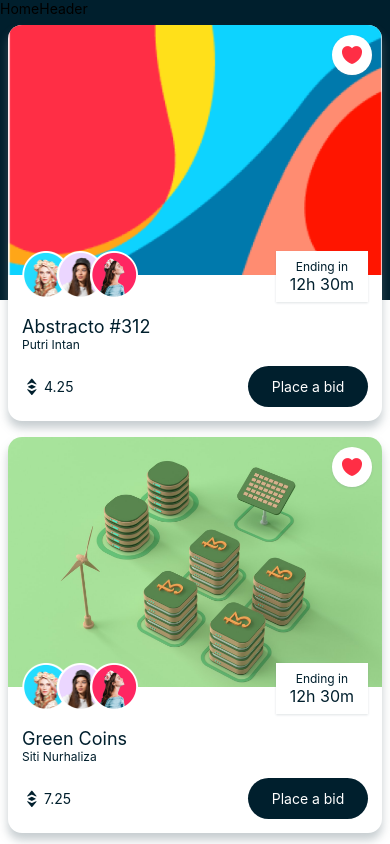
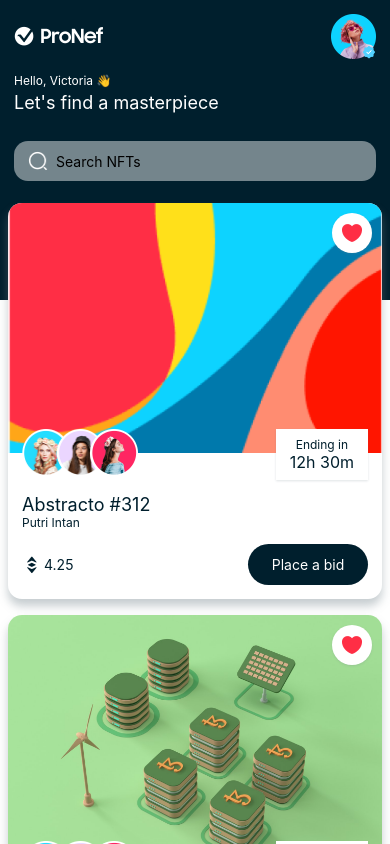
Before and after one commit to robertgarofalo/nft-market-app, a React Native app: screen /Home in a window 390 px wide. Shown: the top 844 px of the page. Built offline with nearby package versions, Linux system fonts and the light colour scheme.

Commit message:
add home header UI and functionality

```diff
--- a/components/HomeHeader.js
+++ b/components/HomeHeader.js
@@ -1,8 +1,71 @@
-import { View, Text } from 'react-native'
-const HomeHeader = () => {
+import { View, Text, Image, TextInput } from 'react-native'
+
+import { COLORS, FONTS, SIZES, assets } from '../constants'
+
+const HomeHeader = ({ onSearch }) => {
   return (
-    <View>
-      <Text>HomeHeader</Text>
+    <View style={{
+      backgroundColor: COLORS.primary,
+      padding: SIZES.font
+    }}>
+      <View style={{
+        flexDirection: 'row',
+        justifyContent: 'space-between',
+        alignItems: 'center'
+      }}>
+        <Image
+          source={assets.logo}
+          resizeMode="contain"
+          style={{ width: 90, height: 25}}
+        />
+        <View style={{ width: 45, height: 45}}>
+          <Image
+            source={assets.person01}
+            resizeMode='contain'
+            style={{ width: '100%', height: '100%'}}
+          />
+          <Image
+            source={assets.badge}
+            resizeMode='contain'
+            style={{ position: 'absolute', width: 15, height: 15, bottom: 0, right: 0}}
+          />
+        </View>
+      </View>
+      <View style={{ marginVertical: SIZES.font}}>
+        <Text style={{
+          // fontFamily: FONTS.regular,
+          fontSize: SIZES.small, color: COLORS.white}}>
+          Hello, Victoria 👋
+        </Text>
+        <Text style={{
+          // fontFamily: FONTS.regular,
+          fontSize: SIZES.large, color: COLORS.white, marginTop: SIZES.base / 2}}>
+          Let's find a masterpiece
+        </Text>
+      </View>
+
+      <View style={{ marginTop: SIZES.font }}>
+          <View style={{
+            width: '100%',
+            borderRadius: SIZES.font,
+            backgroundColor: COLORS.gray,
+            flexDirection: 'row',
+            alignItems: 'center',
+            paddingHorizontal: SIZES.font,
+            paddingVertical: SIZES.small - 2
+          }}>
+            <Image
+              source={assets.search}
+              resizeMode='contain'
+              style={{ width: 20, height: 20, marginRight: SIZES.base}}
+            />
+            <TextInput
+            placeholder='Search NFTs'
+            style={{ flex: 1}}
+            onChangeText={onSearch}
+            />
+          </View>
+      </View>
     </View>
   )
 }
```
